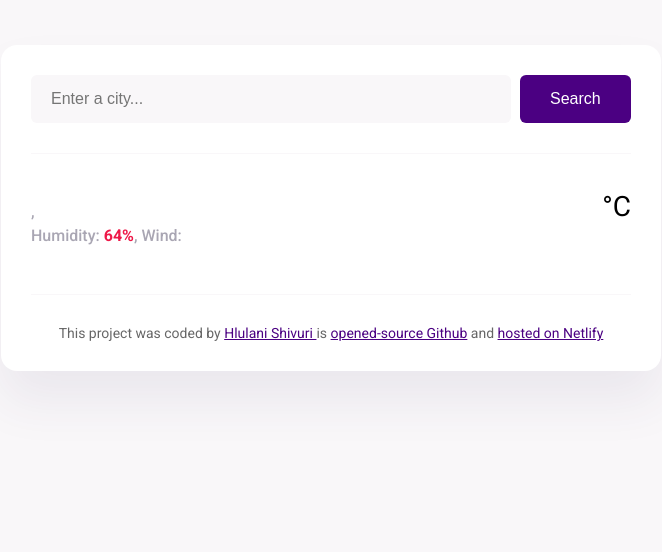
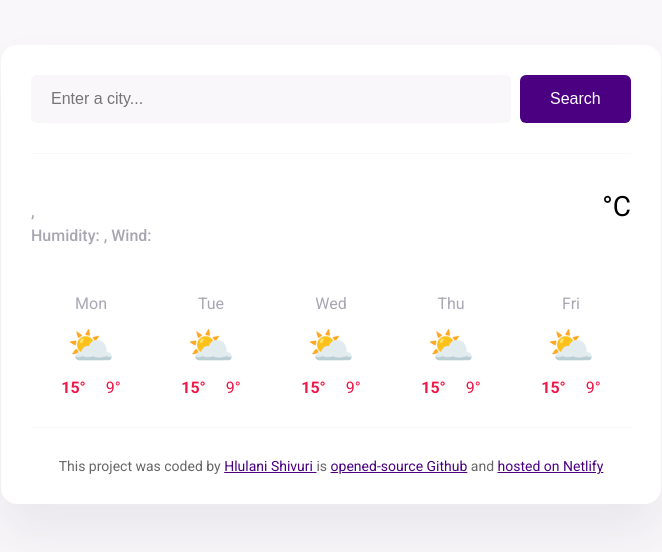
Before and after one commit to Hlulani-star/Weather, a plain HTML site: page index.html in a window 1280 px wide. Shown: the whole page, without its empty margins (309-971 px from the left). Drawn offline with nearby package versions, Linux system fonts and the light colour scheme; no server answers.

Commit message:
added weather forecast

```diff
--- a/index.html
+++ b/index.html
@@ -34,7 +34,7 @@
             <p class="weather-app-details">
               <span id="time"></span>, <span id="description"></span>
               <br />
-              Humidity: <strong id="humidity">64%</strong>, Wind:
+              Humidity: <strong id="humidity"></strong>, Wind:
               <strong id="wind-speed"></strong>
             </p>
           </div>
@@ -44,7 +44,60 @@
             <div class="weather-app-unit">°C</div>
           </div>
         </div>
+        <div class="weather-forecast">
+          <div class="weather-forecast-day">
+            <div class="weather-forecast-date">Mon</div>
+            <div class="weather-forecast-icon">⛅</div>
+            <div class="weather-forecast-temperatures">
+              <div class="weather-forecast-temperature">
+                <strong>15°</strong>
+              </div>
+              <div class="weather-forecast-temperature">9°</div>
+            </div>
+          </div>
+          <div class="weather-forecast-day">
+            <div class="weather-forecast-date">Tue</div>
+            <div class="weather-forecast-icon">⛅</div>
+            <div class="weather-forecast-temperatures">
+              <div class="weather-forecast-temperature">
+                <strong>15°</strong>
+              </div>
+              <div class="weather-forecast-temperature">9°</div>
+            </div>
+          </div>
+          <div class="weather-forecast-day">
+            <div class="weather-forecast-date">Wed</div>
+            <div class="weather-forecast-icon">⛅</div>
+            <div class="weather-forecast-temperatures">
+              <div class="weather-forecast-temperature">
+                <strong>15°</strong>
+              </div>
+              <div class="weather-forecast-temperature">9°</div>
+            </div>
+          </div>
+          <div class="weather-forecast-day">
+            <div class="weather-forecast-date">Thu</div>
+            <div class="weather-forecast-icon">⛅</div>
+            <div class="weather-forecast-temperatures">
+              <div class="weather-forecast-temperature">
+                <strong>15°</strong>
+              </div>
+              <div class="weather-forecast-temperature">9°</div>
+            </div>
+          </div>
+          <div class="weather-forecast-day">
+            <div class="weather-forecast-date">Fri</div>
+            <div class="weather-forecast-icon">⛅</div>
+            <div class="weather-forecast-temperatures">
+              <div class="weather-forecast-temperature">
+                <strong>15°</strong>
+              </div>
+              <div class="weather-forecast-temperature">9°</div>
+            </div>
+          </div>
+        </div>
       </main>
+
       <footer>
         This project was coded by
         <a href="https://github.com/Hlulani-star" target="_blank">
--- a/src/style.css
+++ b/src/style.css
@@ -86,6 +86,37 @@ main {
   line-height: 48px;
 }
 
+.weather-forecast {
+  display: flex;
+  justify-content: space-around;
+  margin-top: 30px;
+}
+
+.weather-forecast-date {
+  text-align: center;
+  color: rgba(39, 33, 66, 0.4);
+  font-size: 16px;
+  line-height: 20px;
+  margin-bottom: 10px;
+}
+
+.weather-forecast-icon {
+  font-size: 38px;
+  text-align: center;
+}
+
+.weather-forecast-temperatures {
+  text-align: center;
+  color: #ee1848;
+  margin-top: 10px;
+  display: flex;
+  justify-content: center;
+}
+
+.weather-forecast-temperature {
+  padding: 0 10px;
+}
+
 footer {
   border-top: 1px solid #f9f7f9;
   padding: 30px 0 0 0;
```
Also changed, not shown: 1 other file.
